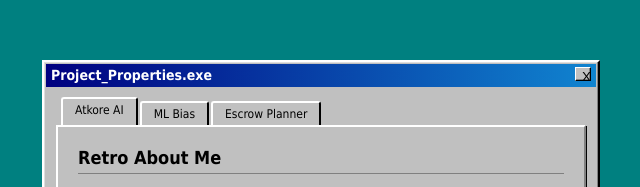
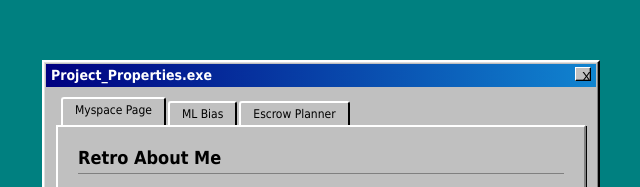
Before and after one commit to adams-tee/ayohel, a website: page public/projects.html in a window 1280 px wide. Shown: the part 199-386 px from the top of the page, without its empty margins (319-959 px from the left). Drawn offline with Linux system fonts and the light colour scheme.

Commit message:
add portfolio info

```diff
--- a/public/projects.html
+++ b/public/projects.html
@@ -19,7 +19,7 @@
         <div class="window-body">
             <!-- The Tabs -->
             <div class="tabs">
-                <div class="tab active" onclick="switchTab(event, 'proj-1')">Atkore AI</div>
+                <div class="tab active" onclick="switchTab(event, 'proj-1')">Myspace Page</div>
                 <div class="tab" onclick="switchTab(event, 'proj-2')">ML Bias</div>
                 <div class="tab" onclick="switchTab(event, 'proj-3')">Escrow Planner</div>
             </div>
```
